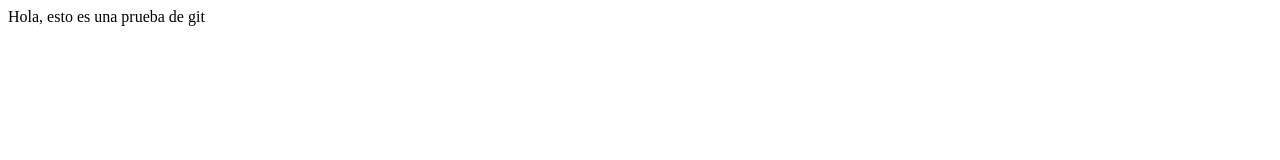
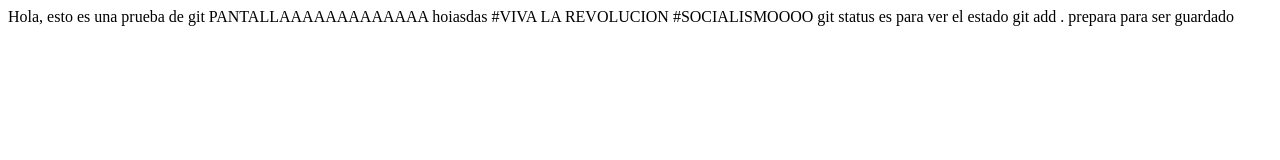
Before and after one commit to Yero123/pruebaGit, a plain HTML site: page index.html in a window 1280 px wide. Drawn offline with Linux system fonts and the light colour scheme.

Commit message:
primera version

```diff
--- a/index.html
+++ b/index.html
@@ -9,6 +9,12 @@
 <body>
     <div>
         Hola, esto es una prueba de git
+        PANTALLAAAAAAAAAAAAA
+        hoiasdas
+        #VIVA LA REVOLUCION
+        #SOCIALISMOOOO
+        git status es para ver el estado
+        git add .    prepara para ser guardado
     </div>
 </body>
 </html>
```
